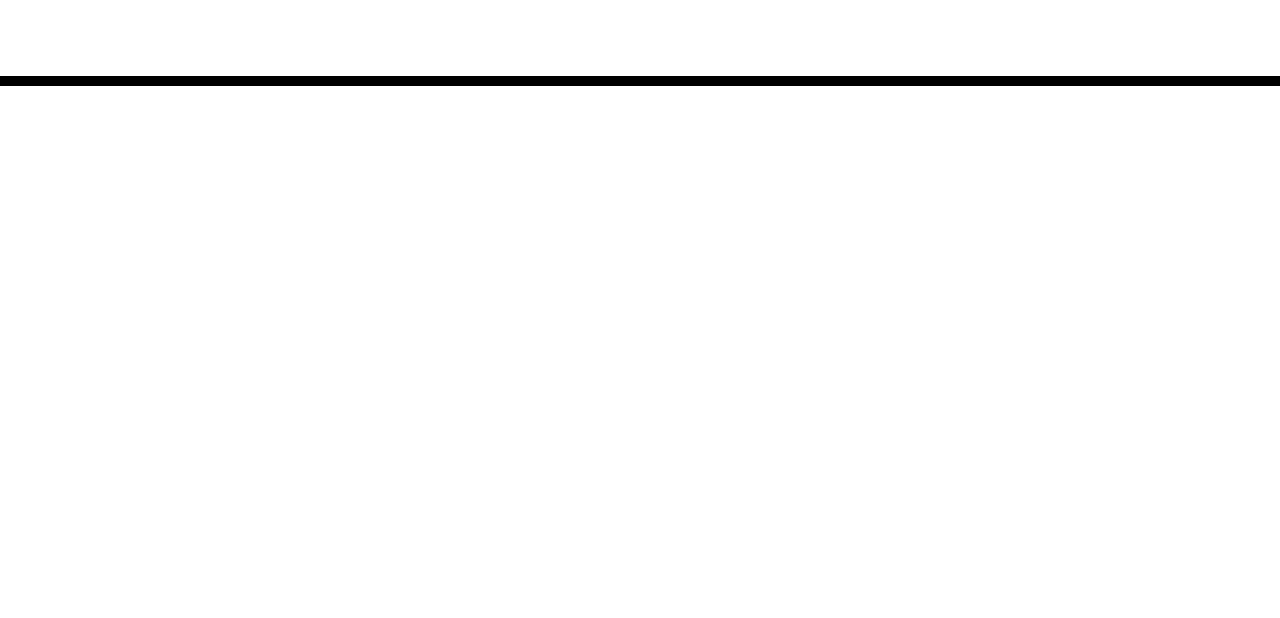
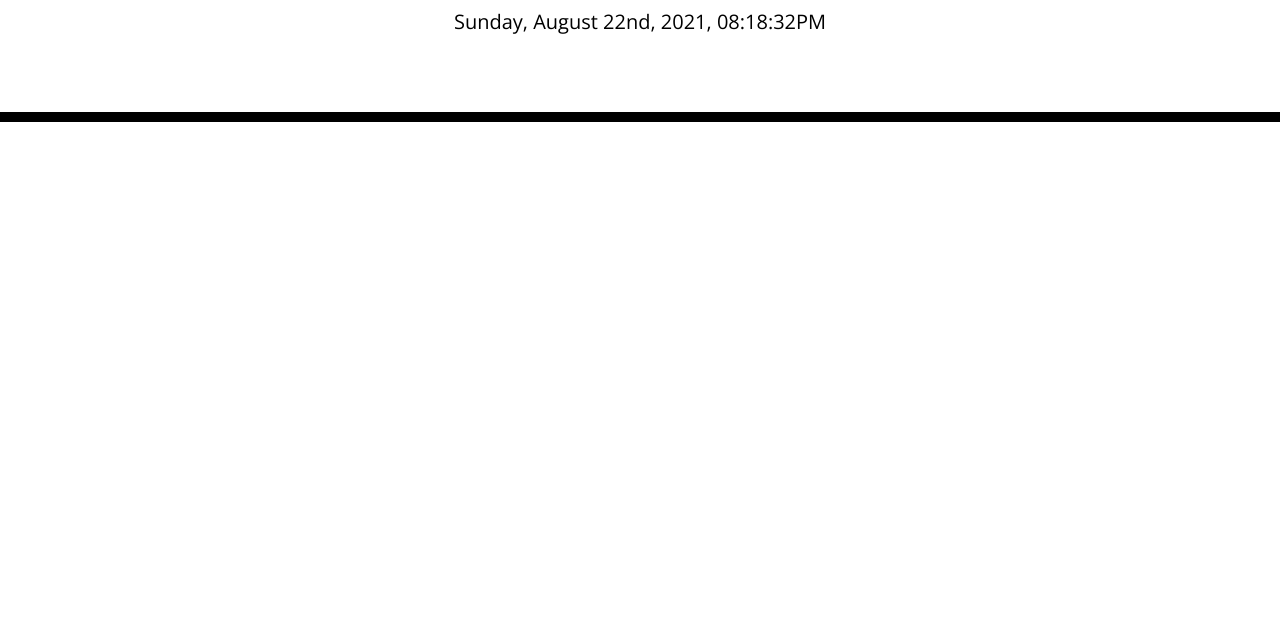
Before and after one commit to gus1919/workScheduler, a plain HTML site: page index.html in a window 1280 px wide. Shown: the part 182-800 px from the top of the page. Drawn offline with nearby package versions, Linux system fonts and the light colour scheme.

Commit message:
updated date and time stamp

```diff
--- a/script.js
+++ b/script.js
@@ -1,3 +1,13 @@
-const m = moment();
 
-// $("#currentDay").text(today.format(dddd, MMMM Do, YYYY))
+//created variable date to capture time; humanReadable to format it; and clockEl
+// to reference the html
+const clockEl = document.getElementById('currentDay')
+
+//this function will display the date and time and update it each second.
+function updateTime () {
+    const date = moment();
+    const humanReadable = date.format('dddd, MMMM Do, YYYY, hh:mm:ssA')
+    clockEl.textContent = humanReadable;
+}
+setInterval(updateTime, 1000);
+updateTime();
```
Also changed, not shown: index.html (+2 -0 lines).
